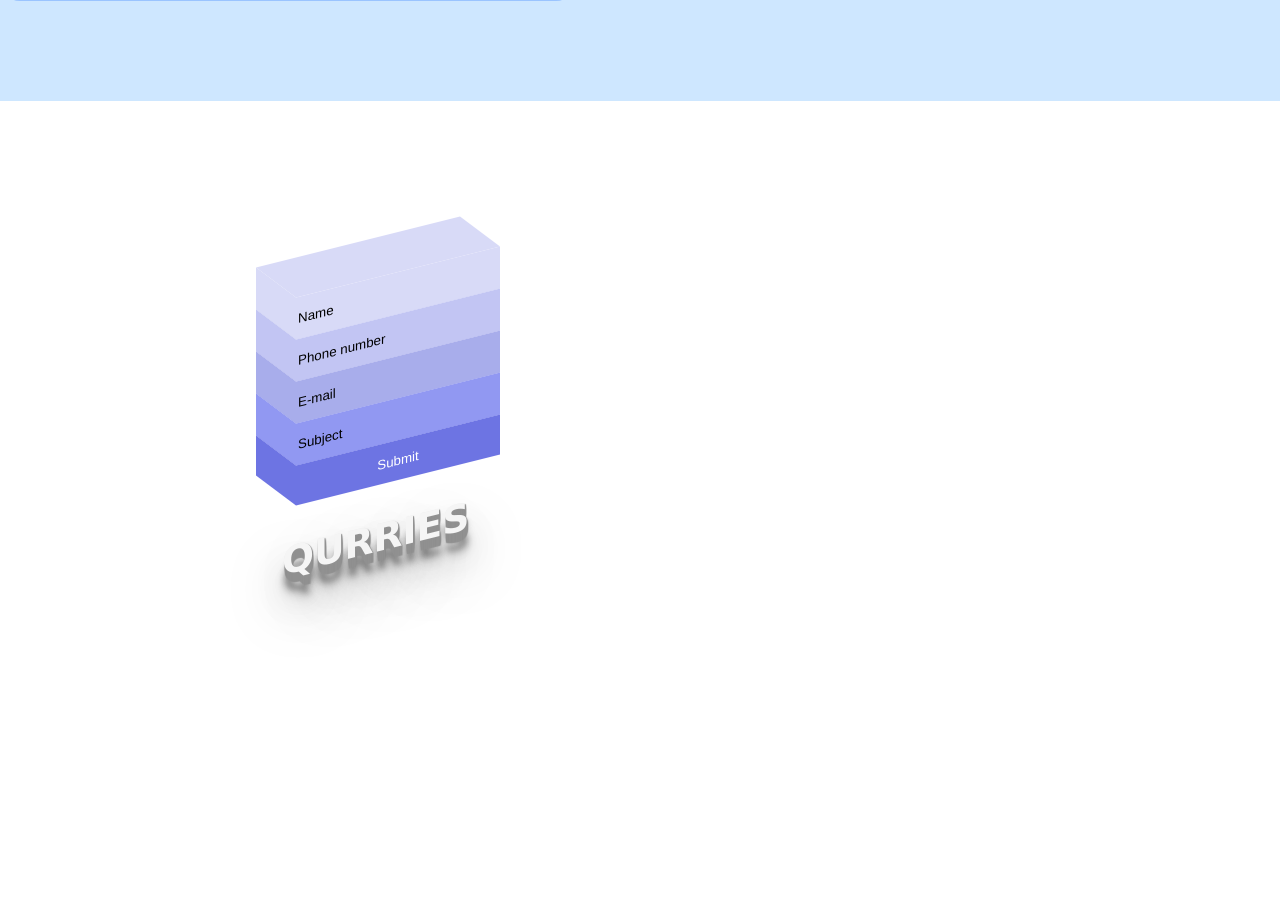
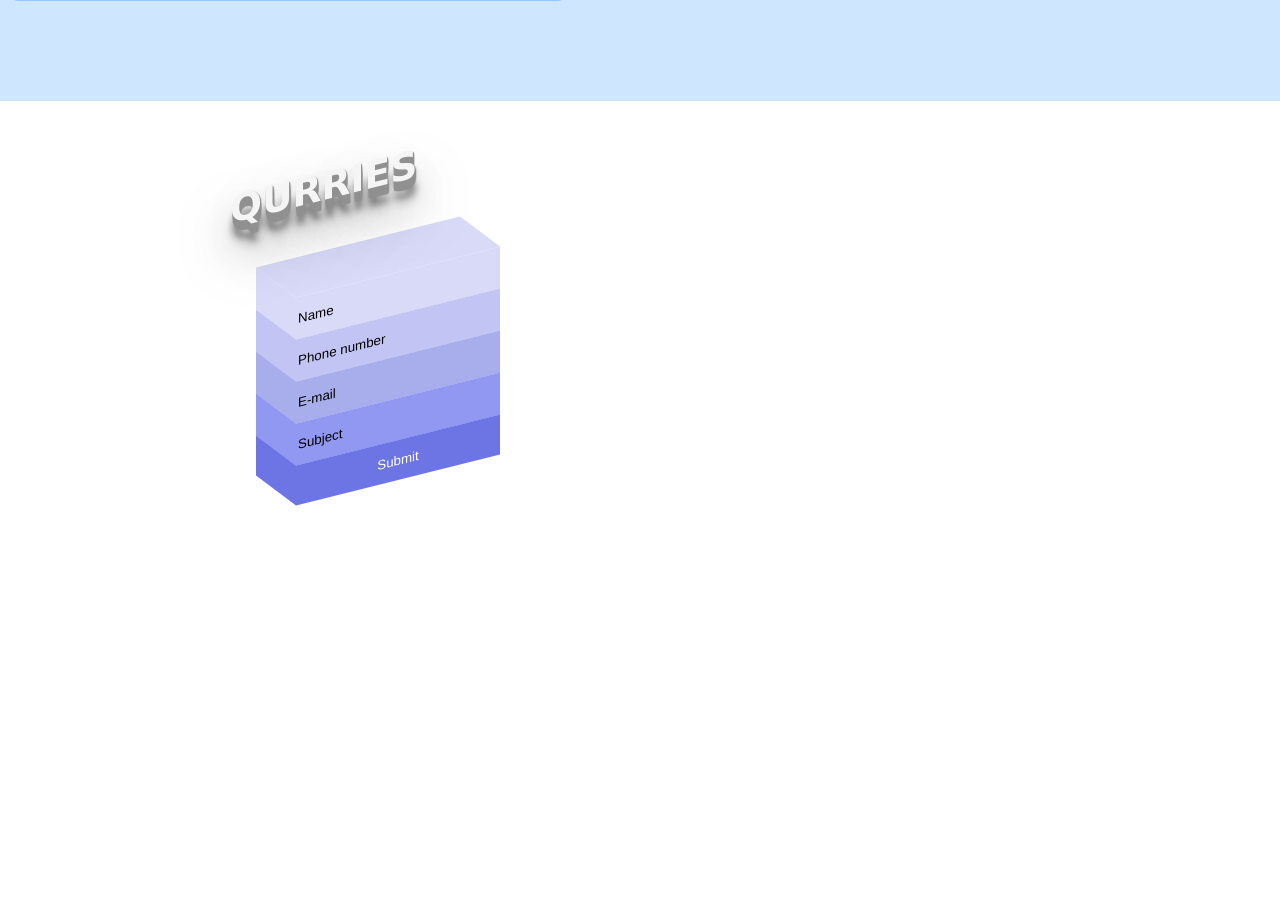
Before and after one commit to Sandeshnirmal/sans-website, a Django app: page / in a window 1280 px wide. Shown: the part 2371-3272 px from the top of the page. Run offline with Django 5.2, Linux system fonts and the light colour scheme; some libraries are stand-ins or nearby versions; some web fonts are replaced.

Commit message:
changed on top

```diff
--- a/portfolio/landing_page/static/css/style.css
+++ b/portfolio/landing_page/static/css/style.css
@@ -96,6 +96,14 @@ header h1 {
 .navbar a:hover:after {
   width: 100%;
   left: 0;
+}
+
+.parallax-section{
+ position: relative;
+    height: 100vh; /* Make each section take up the full viewport height */
+    background-size: cover;
+    background-attachment: fixed; /* This is the key for the basic parallax effect */
+    background-position: center;
 }
 
 .hero {
@@ -395,8 +403,8 @@ header h1 {
 
 .contact h1 {
   position: absolute;
-  top: 52%;
-  left: 22%;
+  top: 8%;
+  left: 18%;
   font-size: calc(100vw / 34);
   width: fit-content;
   margin:0;
--- a/portfolio/landing_page/static/javascript/script.js
+++ b/portfolio/landing_page/static/javascript/script.js
@@ -18,3 +18,13 @@ window.addEventListener("scroll", () => {
 
   console.log("works");
 });
+
+const parallaxSections = document.querySelectorAll(".parallax-section");
+
+window.addEventListener("scroll", () => {
+  parallaxSections.forEach((section) => {
+    const speed = section.dataset.speed || 0.5; // Adjust the speed (lower value = slower movement)
+    const offset = window.scrollY * speed;
+    section.style.backgroundPositionY = `${offset}px`;
+  });
+});
--- a/portfolio/landing_page/templates/landing_page/home.html
+++ b/portfolio/landing_page/templates/landing_page/home.html
@@ -41,7 +41,7 @@
         </div>
     </header>
 
-    <div class="hero">
+    <div class="hero parallax-section" data-speed="0.3">
         <div class="content">
 
 
@@ -56,7 +56,7 @@
         </div>
     </div>
 
-    <div class="secoud">
+    <div class="secoud parallax-section" data-speed="0.3">
         <video autoplay muted loop playsinline class="background-video">
             <source src="{% static 'images/bg.mp4' %}" type="video/mp4">
             Your browser does not support the video tag.
@@ -80,7 +80,7 @@
     </div>
 
 
-    <div class="shop">
+    <div class="shop parallax-section" data-speed="0.6">
         <span class="element"></span>
         <div class="decoration">
             <span style="color: #ffffff5b;">console</span> <br>
@@ -122,7 +122,7 @@
 
 
 
-    <div class="contact">
+    <div class="contact parallax-section" data-speed="0.4">
 
         <form class="form">
             <ul class="wrapper">
@@ -133,7 +133,7 @@
                 <button style="--i:1;">Submit</button>
             </ul>
         </form>
-        <h1>Qurries </h1>
+        <h1>Qurries</h1>
     </div>
     <script src="{% static 'javascript/script.js' %}"></script>
     <script>
```
Also changed, not shown: portfolio/db.sqlite3, portfolio/portfolio/settings.py (line endings or trailing spaces).
